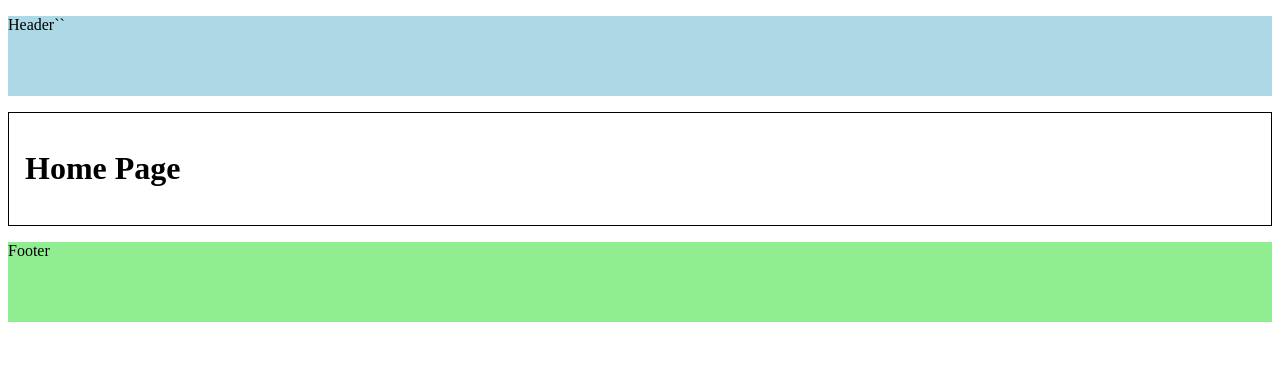
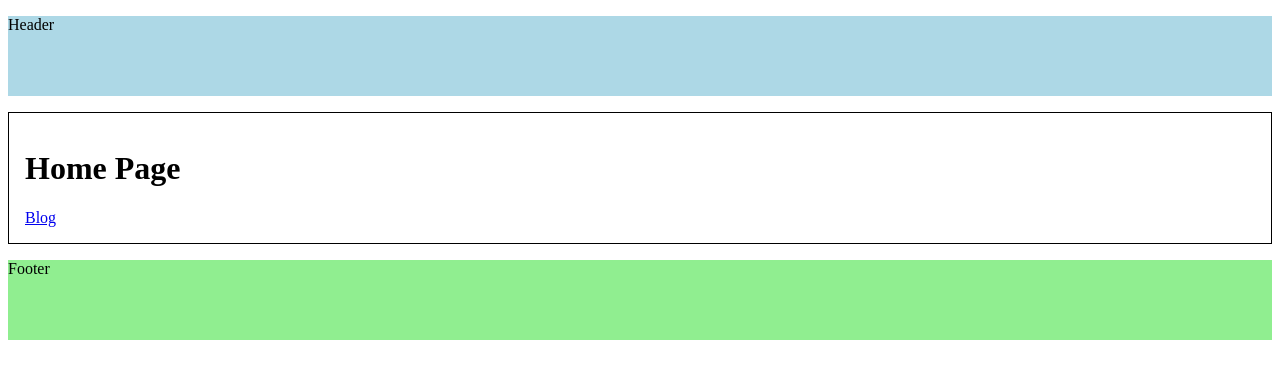
Before and after one commit to chauhan-ankit24/tut-Next.js, a Next.js app: page / in a window 1280 px wide. Shown: the top 378 px of the page. Built offline with nearby package versions, Linux system fonts and the light colour scheme.

Commit message:
special files done

```diff
--- a/src/app/layout.tsx
+++ b/src/app/layout.tsx
@@ -18,7 +18,7 @@ export default function RootLayout({
             height: "5rem",
           }}
         >
-          Header``
+          Header
         </p>
         <div style={{ padding: "1rem", border: "1px solid black" }}>
           {children}
--- a/src/app/page.tsx
+++ b/src/app/page.tsx
@@ -1,3 +1,10 @@
-export default function Home(){
-    return <h1>Home Page</h1>
+import Link from "next/link";
+
+export default function Home() {
+  return (
+    <>
+      <h1>Home Page</h1>
+      <Link href="/blog">Blog</Link>
+    </>
+  );
 }
```
Also changed, not shown: src/app/products/[productId]/reviews/[reviewId]/page.tsx (+14 -4 lines).
